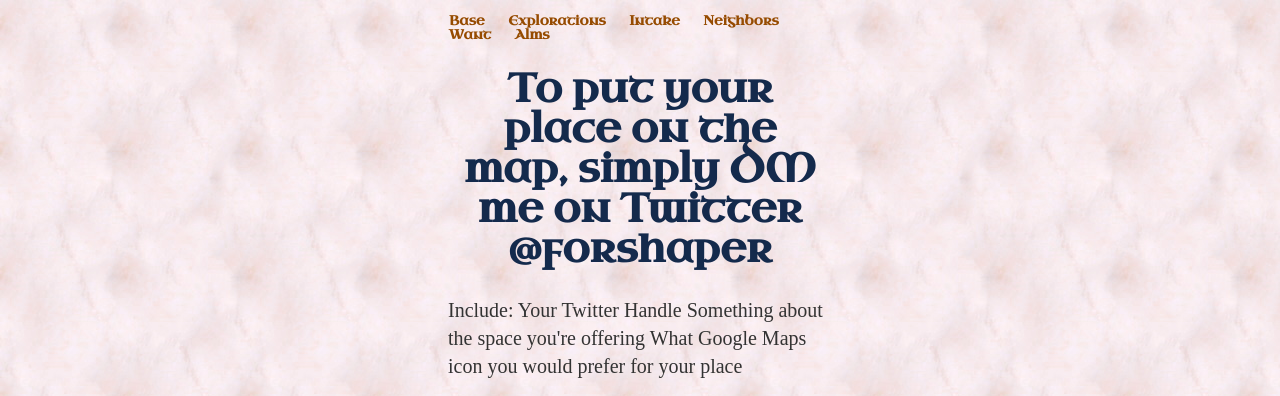
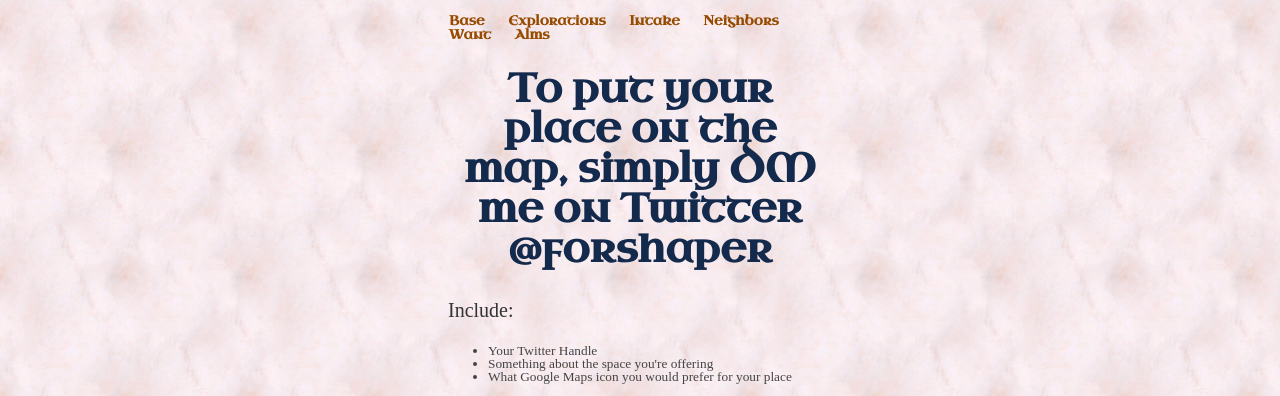
Before and after one commit to ray-dorai/ray-dorai.github.io, a Jekyll site: the page built from tpotcouchsurfing.html, in a window 1280 px wide, cut to the strip 0-396 px from the top of the page. Built offline with Jekyll 4.4.1, drawn with Linux system fonts in a browser that asks for light colours; some web fonts are replaced.

Commit message:
Update tpotcouchsurfing.html

```diff
--- a/tpotcouchsurfing.html
+++ b/tpotcouchsurfing.html
@@ -6,8 +6,11 @@
 <h1>To put your place on the map, simply DM me on Twitter @forshaper</h1>
 <p>
 Include:
-Your Twitter Handle
-Something about the space you're offering
-What Google Maps icon you would prefer for your place
+  <ul>
+  <li>Your Twitter Handle</li>
+  <li>Something about the space you're offering</li>
+  <li>What Google Maps icon you would prefer for your place</li>
+</ul>
+
 <p>
 <iframe src="https://www.google.com/maps/d/embed?mid=1G_Iv0_SijUYcmsMbnlsU-Fyi4MzIY9Y&ehbc=2E312F" width="640" height="480"></iframe>
```
